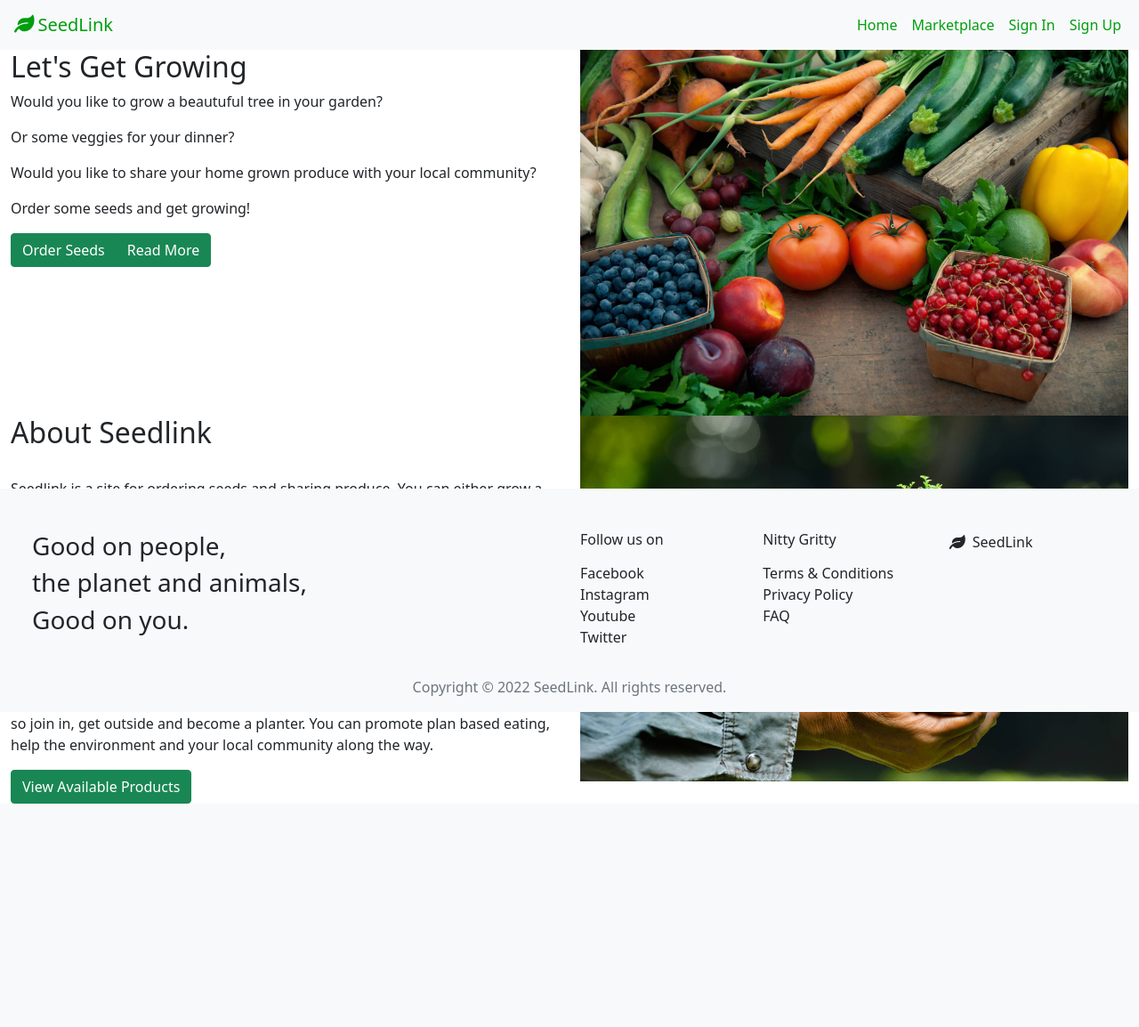
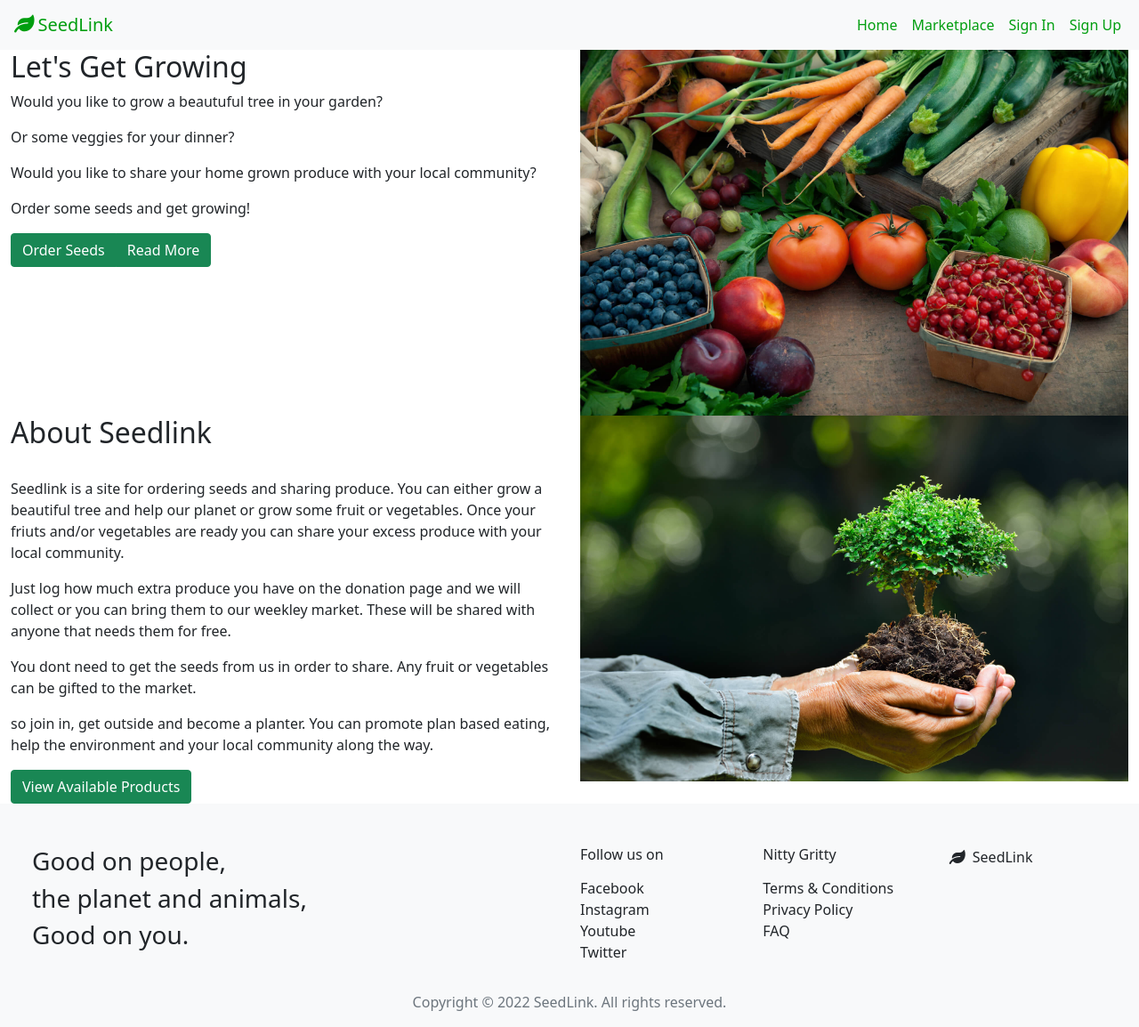
Before and after one commit to tindyc/seedlink, a Flask app: page / in a window 1280 px wide. Shown: the whole page at 89% size. Before the commit the page ends 903 px from the top, so only its background shows below. Run offline with Flask 2, Linux system fonts and the light colour scheme; some libraries are stand-ins or nearby versions.

Commit message:
Fix sticky footer overlapping content

```diff
--- a/static/css/style.css
+++ b/static/css/style.css
@@ -1,3 +1,10 @@
+
+body {
+    display: flex;
+    flex-direction: column;
+    min-height: 100vh;
+}
+
 /* Header */
 .navbar-brand {
     color: #009E0F !important;
@@ -12,13 +19,6 @@
 }
 
 /* Footer */
-
-footer {
-    position: fixed;
-    bottom: 0;
-    width: 100%;
-}
-
 a:link {
     text-decoration: none;
 }
@@ -36,7 +36,7 @@ a:link {
     background-size: cover;
 }*/
 
-.tree{
+.tree {
 
     border-radius: 50%;
 }
--- a/templates/base.html
+++ b/templates/base.html
@@ -84,7 +84,7 @@
   {% endblock %}
 
   <!-- Footer -->
-  <footer class="text-center text-lg-start bg-light text-dark pt-5 px-4">
+  <footer class="footer text-center text-lg-start bg-light text-dark pt-5 px-4 mt-auto">
     <div class="container-fluid">
       <div class="row">
 
```
